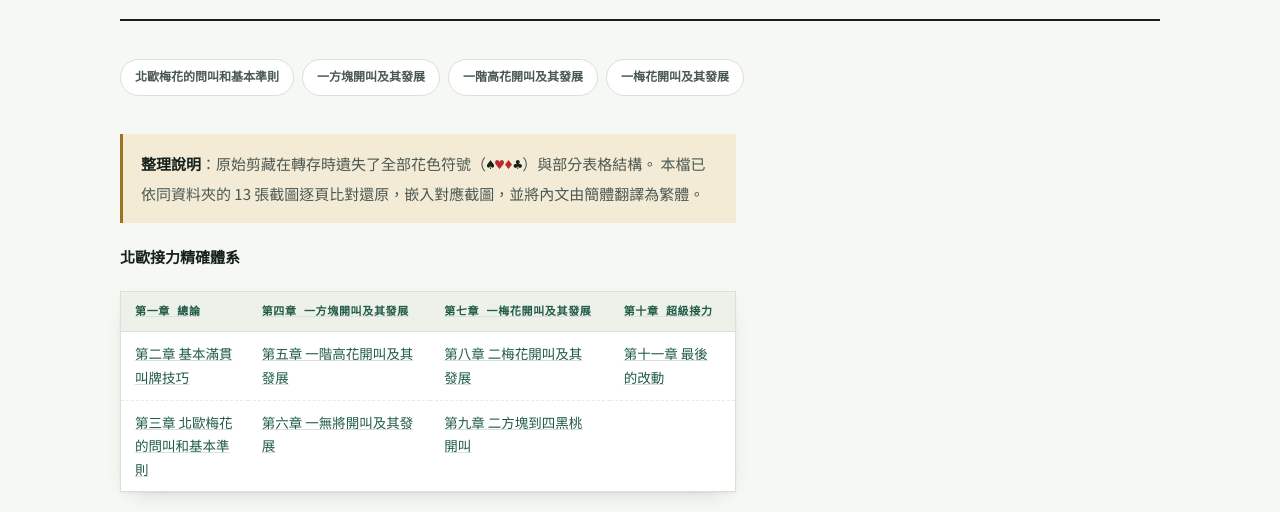
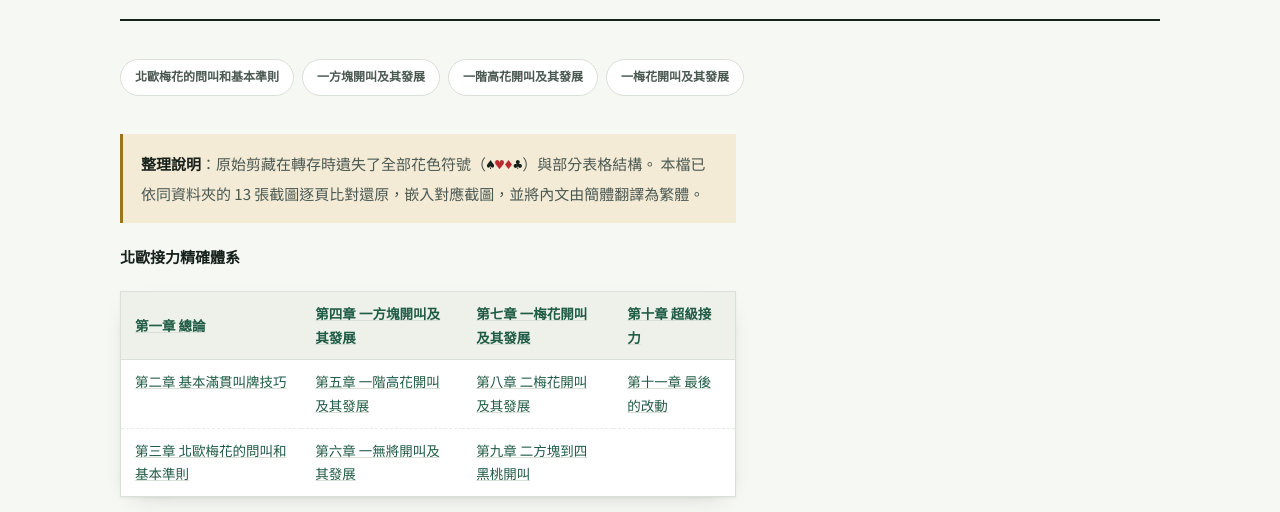
Before and after one commit to Bonki1268/bridge-relay-bidding, a plain HTML site: page 網站/原始書籍檔案/第三章.html in a window 1280 px wide. Shown: the part 288-800 px from the top of the page. Drawn offline with Linux system fonts and the light colour scheme.

Commit message:
Fix inconsistent font size in 原始書籍檔案 chapter-link tables
.article th was styled at 11px mono while .article td inherited the
table's 13.5px sans size, so a markdown table's header row (e.g. the
chapter-index table at the top of each book page) rendered visibly
smaller and single-line compared to its data rows. These tables are
plain link grids, not real header/data tables, so unify th to match
td's typography instead of giving it a separate smaller style.

Co-Authored-By: Claude Sonnet 5 <noreply@anthropic.com>
Claude-Session: https://claude.ai/code/session_01FmJYiUjbHqkFjVJG25VCd7

```diff
--- a/網站/assets/style.css
+++ b/網站/assets/style.css
@@ -320,9 +320,9 @@ table.auctiontbl td.who{white-space:nowrap; color:var(--ink); font-weight:600}
 .article .table-scroll{overflow-x:auto; box-shadow:var(--shadow); margin:20px 0}
 .article .table-scroll table{margin:0; box-shadow:none}
 .article th{
-  background:var(--surface-2); text-align:left; font-family:var(--mono);
-  font-size:11px; font-weight:700; letter-spacing:.06em; color:var(--ink-3);
-  padding:10px 14px; border-bottom:1px solid var(--rule); white-space:nowrap;
+  background:var(--surface-2); text-align:left; font-family:inherit;
+  font-size:inherit; font-weight:700; color:var(--ink);
+  padding:10px 14px; border-bottom:1px solid var(--rule);
 }
 .article td{padding:10px 14px; border-bottom:1px dashed var(--rule-soft); color:var(--ink-2); vertical-align:top}
 .article tr:last-child td{border-bottom:none}
```
